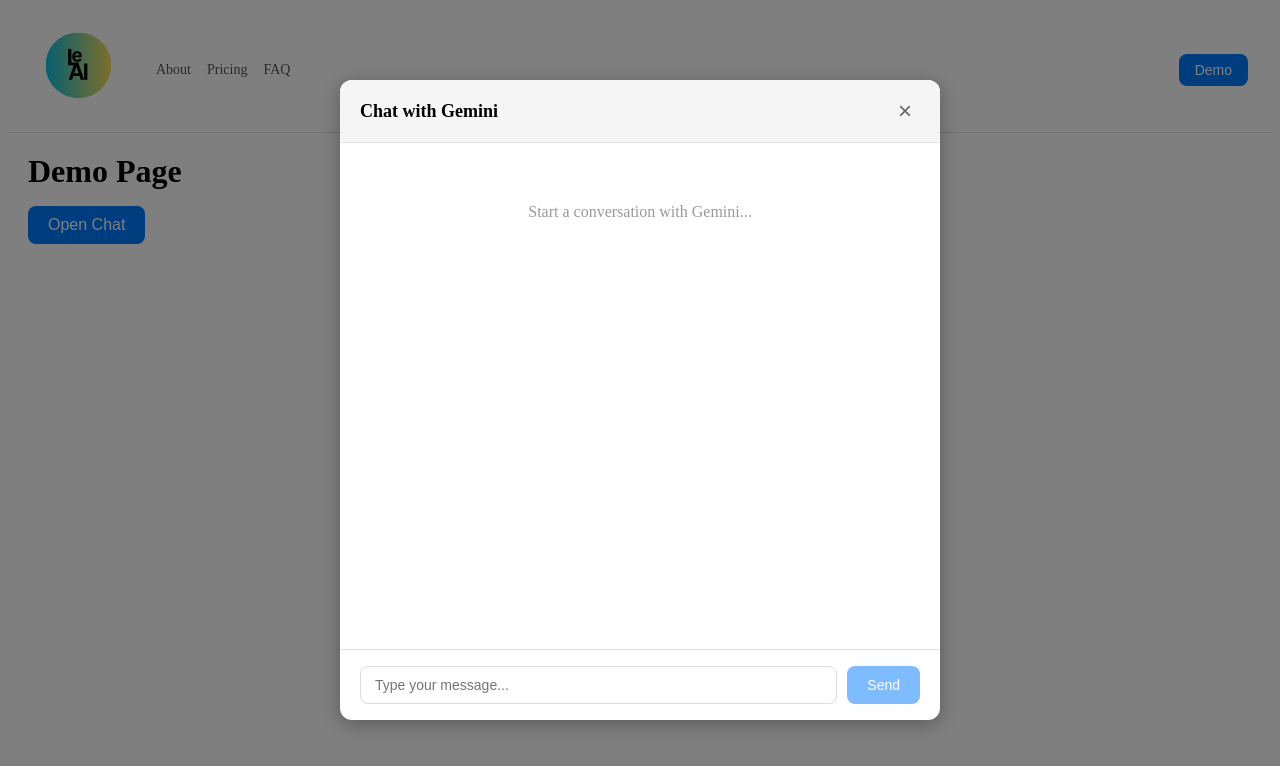
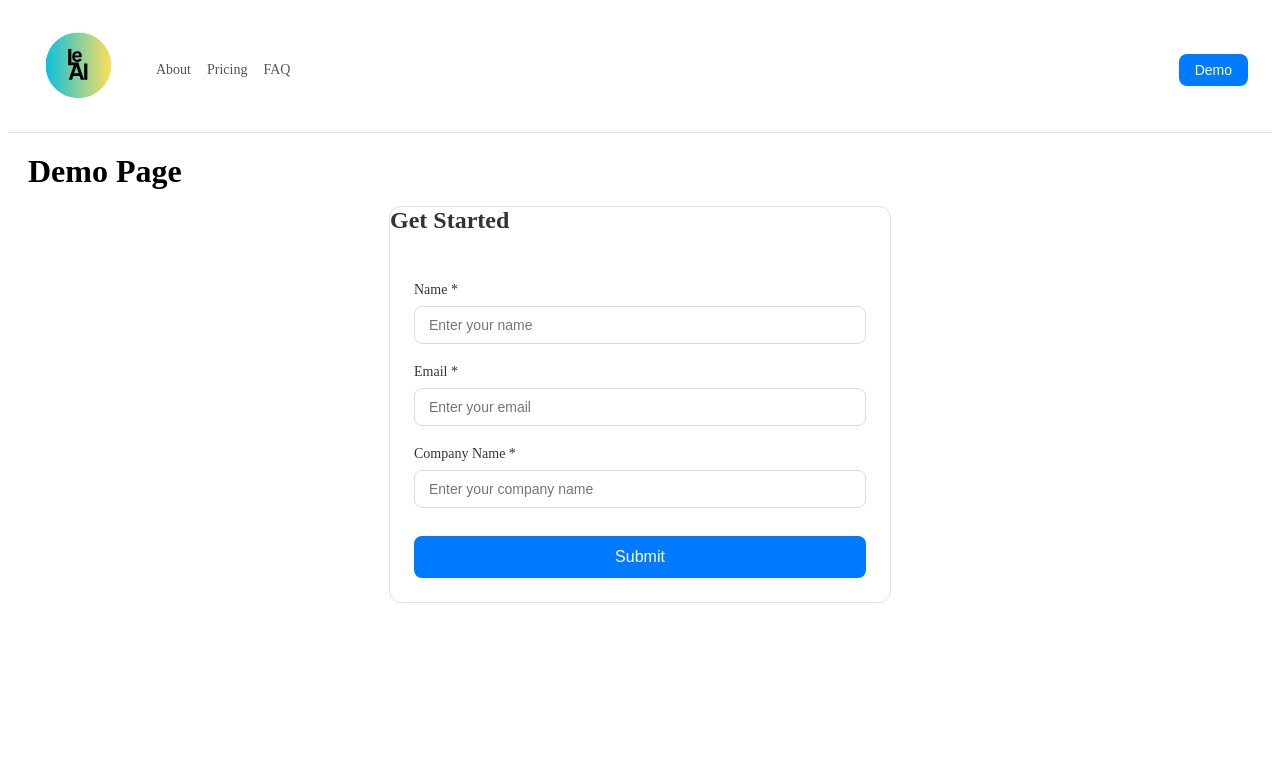
Before and after one commit to CodyHagberg/se_project_final, a React (Vite) app: page /demo in a window 1280 px wide. Shown: the top 766 px of the page. Built offline with nearby package versions, Linux system fonts and the light colour scheme.

Commit message:
Modal Form

```diff
--- a/src/components/ModalForm/ModalForm.css
+++ b/src/components/ModalForm/ModalForm.css
@@ -0,0 +1,91 @@
+.modalForm {
+  max-width: 500px;
+  margin: 0 auto;
+  background-color: white;
+  border-radius: 12px;
+  border: 1px solid #e0e0e0;
+  display: flex;
+  flex-direction: column;
+}
+
+.modalFormTitle {
+  margin: 0 0 24px;
+  font-size: 24px;
+  font-weight: 600;
+  color: #333;
+}
+
+.modalFormContent {
+  padding: 24px;
+  display: flex;
+  flex-direction: column;
+  gap: 20px;
+}
+
+.modalFormField {
+  display: flex;
+  flex-direction: column;
+  gap: 8px;
+}
+
+.modalFormLabel {
+  font-size: 14px;
+  font-weight: 500;
+  color: #333;
+}
+
+.modalFormInput {
+  padding: 10px 14px;
+  border: 1px solid #ddd;
+  border-radius: 8px;
+  font-size: 14px;
+  outline: none;
+  transition: border-color 0.2s ease;
+}
+
+.modalFormInput:focus {
+  border-color: #007bff;
+}
+
+.modalFormInput:disabled {
+  background-color: #f5f5f5;
+  cursor: not-allowed;
+}
+
+.modalFormInputError {
+  border-color: #dc3545;
+}
+
+.modalFormError {
+  color: #dc3545;
+  font-size: 12px;
+}
+
+.modalFormSubmitError {
+  text-align: center;
+  padding: 8px;
+  background-color: #fee;
+  border-radius: 4px;
+}
+
+.modalFormSubmitButton {
+  padding: 12px 24px;
+  background-color: #007bff;
+  color: white;
+  border: none;
+  border-radius: 8px;
+  font-size: 16px;
+  font-weight: 500;
+  cursor: pointer;
+  transition: background-color 0.2s ease;
+  margin-top: 8px;
+}
+
+.modalFormSubmitButton:hover:not(:disabled) {
+  background-color: #0063cc;
+}
+
+.modalFormSubmitButton:disabled {
+  background-color: #ccc;
+  cursor: not-allowed;
+}
--- a/src/components/ModalForm/ModalForm.jsx
+++ b/src/components/ModalForm/ModalForm.jsx
@@ -0,0 +1,160 @@
+import { useState } from "react";
+import "./ModalForm.css";
+
+function ModalForm({ onSubmit }) {
+  const [formData, setFormData] = useState({
+    name: "",
+    email: "",
+    companyName: ""
+  });
+  const [errors, setErrors] = useState({});
+  const [isSubmitting, setIsSubmitting] = useState(false);
+
+  const handleChange = (e) => {
+    const { name, value } = e.target;
+    setFormData((prev) => ({
+      ...prev,
+      [name]: value
+    }));
+    // Clear error when user starts typing
+    if (errors[name]) {
+      setErrors((prev) => ({
+        ...prev,
+        [name]: ""
+      }));
+    }
+  };
+
+  const validateForm = () => {
+    const newErrors = {};
+
+    if (!formData.name.trim()) {
+      newErrors.name = "Name is required";
+    }
+
+    if (!formData.email.trim()) {
+      newErrors.email = "Email is required";
+    } else if (!/^[^\s@]+@[^\s@]+\.[^\s@]+$/.test(formData.email)) {
+      newErrors.email = "Invalid email format";
+    }
+
+    if (!formData.companyName.trim()) {
+      newErrors.companyName = "Company name is required";
+    }
+
+    setErrors(newErrors);
+    return Object.keys(newErrors).length === 0;
+  };
+
+  const handleSubmit = async (e) => {
+    e.preventDefault();
+
+    if (!validateForm()) {
+      return;
+    }
+
+    setIsSubmitting(true);
+
+    try {
+      const response = await fetch("http://localhost:5000/api/leads", {
+        method: "POST",
+        headers: {
+          "Content-Type": "application/json"
+        },
+        body: JSON.stringify(formData)
+      });
+
+      const data = await response.json();
+
+      if (data.status === "Success") {
+        onSubmit(data.lead);
+      } else {
+        setErrors({ submit: data.error || "Failed to submit form" });
+        setIsSubmitting(false);
+      }
+    } catch (error) {
+      setErrors({ submit: "Failed to connect to server. Please try again." });
+      setIsSubmitting(false);
+    }
+  };
+
+  return (
+    <div className="modalForm">
+      <h2 className="modalFormTitle">Get Started</h2>
+      <form className="modalFormContent" onSubmit={handleSubmit}>
+          <div className="modalFormField">
+            <label htmlFor="name" className="modalFormLabel">
+              Name *
+            </label>
+            <input
+              type="text"
+              id="name"
+              name="name"
+              value={formData.name}
+              onChange={handleChange}
+              className={`modalFormInput ${errors.name ? "modalFormInputError" : ""}`}
+              placeholder="Enter your name"
+              disabled={isSubmitting}
+            />
+            {errors.name && (
+              <span className="modalFormError">{errors.name}</span>
+            )}
+          </div>
+
+          <div className="modalFormField">
+            <label htmlFor="email" className="modalFormLabel">
+              Email *
+            </label>
+            <input
+              type="email"
+              id="email"
+              name="email"
+              value={formData.email}
+              onChange={handleChange}
+              className={`modalFormInput ${errors.email ? "modalFormInputError" : ""}`}
+              placeholder="Enter your email"
+              disabled={isSubmitting}
+            />
+            {errors.email && (
+              <span className="modalFormError">{errors.email}</span>
+            )}
+          </div>
+
+          <div className="modalFormField">
+            <label htmlFor="companyName" className="modalFormLabel">
+              Company Name *
+            </label>
+            <input
+              type="text"
+              id="companyName"
+              name="companyName"
+              value={formData.companyName}
+              onChange={handleChange}
+              className={`modalFormInput ${errors.companyName ? "modalFormInputError" : ""}`}
+              placeholder="Enter your company name"
+              disabled={isSubmitting}
+            />
+            {errors.companyName && (
+              <span className="modalFormError">{errors.companyName}</span>
+            )}
+          </div>
+
+          {errors.submit && (
+            <div className="modalFormError modalFormSubmitError">
+              {errors.submit}
+            </div>
+          )}
+
+          <button
+            type="submit"
+            className="modalFormSubmitButton"
+            disabled={isSubmitting}
+          >
+            {isSubmitting ? "Submitting..." : "Submit"}
+          </button>
+        </form>
+    </div>
+  );
+}
+
+export default ModalForm;
--- a/src/pages/DemoPage.jsx
+++ b/src/pages/DemoPage.jsx
@@ -1,19 +1,34 @@
 import { useState } from "react";
 import ChatWindow from "../components/ChatWindow/ChatWindow";
+import ModalForm from "../components/ModalForm/ModalForm";
 import "./Pages.css";
 
 function Demo() {
-  const [isChatOpen, setIsChatOpen] = useState(true);
+  const [isChatOpen, setIsChatOpen] = useState(false);
+  const [showForm, setShowForm] = useState(true);
+  const [leadData, setLeadData] = useState(null);
+
+  const handleFormSubmit = (lead) => {
+    setLeadData(lead);
+    setShowForm(false);
+    setIsChatOpen(true);
+  };
 
   return (
     <div className="page">
       <h1 className="pageTitle">Demo Page</h1>
-      <button
-        onClick={() => setIsChatOpen(true)}
-        className="primaryButton"
-      >
-        Open Chat
-      </button>
+      {showForm && <ModalForm onSubmit={handleFormSubmit} />}
+      {leadData && (
+        <div className="demoWelcome">
+          <p>Welcome, {leadData.name}! Ready to chat with Gemini?</p>
+          <button
+            onClick={() => setIsChatOpen(true)}
+            className="primaryButton demoChatButton"
+          >
+            Open Chat
+          </button>
+        </div>
+      )}
       <ChatWindow
         isOpen={isChatOpen}
         onClose={() => setIsChatOpen(false)}
--- a/src/pages/HomePage.jsx
+++ b/src/pages/HomePage.jsx
@@ -9,8 +9,16 @@ function Home() {
       <section id="about">
         <h1 className="pageTitle">About LEAI</h1>
         <p>
-          LEAI is your sales discovery assistant, helping qualify leads by
-          industry and kickstart personalized conversations.
+        LEAI is a next-generation Sales Discovery Assistant designed to bridge the gap between cold leads and closed deals. By leveraging industry-specific intelligence, LEAI automates the most time-consuming part of the sales cycle: the initial discovery and qualification phase.
+
+Core Capabilities
+Industry-Specific Intelligence: LEAI doesn't just "chat"—it understands the unique pain points, jargon, and business models of sectors like Real Estate, SaaS, Medical, and E-commerce.
+
+Automated Lead Qualification: Instantly identifies high-value prospects by asking the right discovery questions before a human rep ever has to pick up the phone.
+
+Instant Contextual Greetings: Replaces generic "Hello" messages with personalized, industry-aware introductions that prove LEAI (and your brand) understands the user's business from second one.
+
+24/7 Discovery Pipeline: While your team sleeps, LEAI is busy engaging visitors, capturing intent, and organizing your pipeline for the next morning.
         </p>
       </section>
 
--- a/src/pages/Pages.css
+++ b/src/pages/Pages.css
@@ -25,3 +25,11 @@
 .pageSection {
   margin-top: 40px;
 }
+
+.demoWelcome {
+  margin-top: 16px;
+}
+
+.demoChatButton {
+  margin-top: 8px;
+}
```
